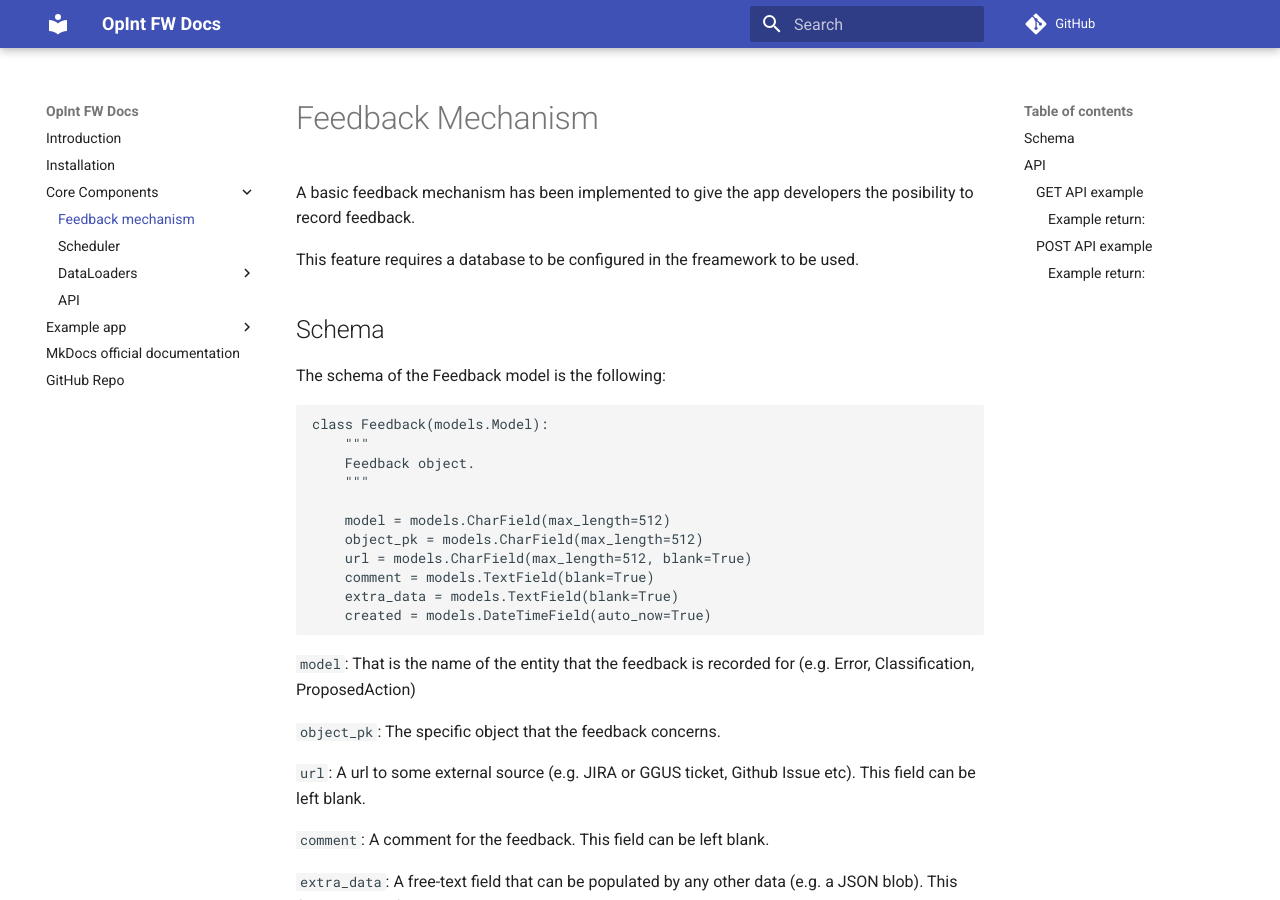
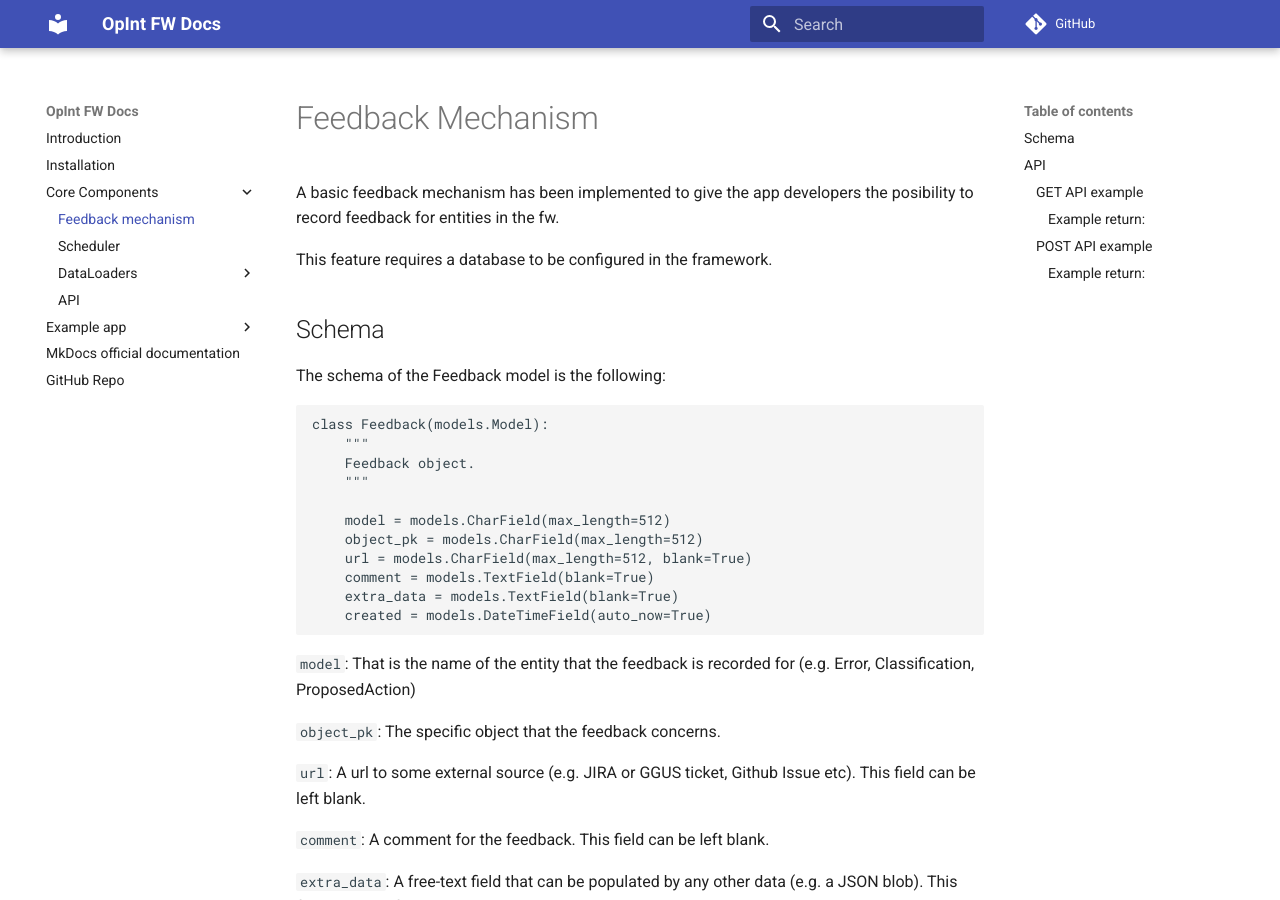
Before and after one commit to operationalintelligence/opint-framework-docs, an MkDocs documentation site: the page built from docs/core_components/feedback.md, in a window 1280 px wide and 900 px high. Built offline with MkDocs 1.6.1 and Material for MkDocs 9.7.7, drawn with Linux system fonts in a browser that asks for light colours; comment, search, counter and statistics services are not loaded.

Commit message:
Update feedback.md

```diff
--- a/docs/core_components/feedback.md
+++ b/docs/core_components/feedback.md
@@ -1,8 +1,8 @@
 # Feedback Mechanism
 
-A basic feedback mechanism has been implemented to give the app developers the posibility to record feedback.
+A basic feedback mechanism has been implemented to give the app developers the posibility to record feedback for entities in the fw.
 
-This feature requires a database to be configured in the freamework to be used.
+This feature requires a database to be configured in the framework.
 
 
 ## Schema
```
